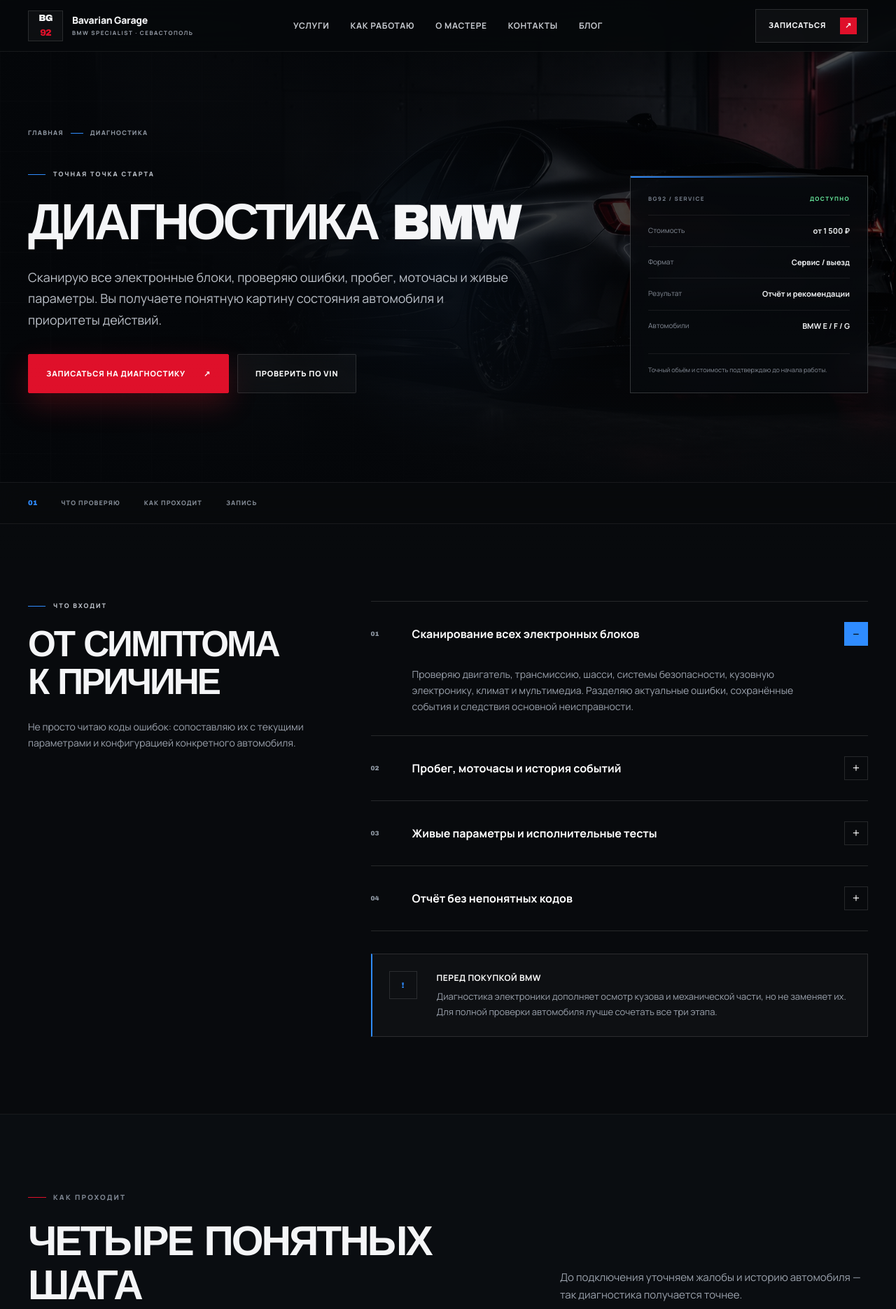
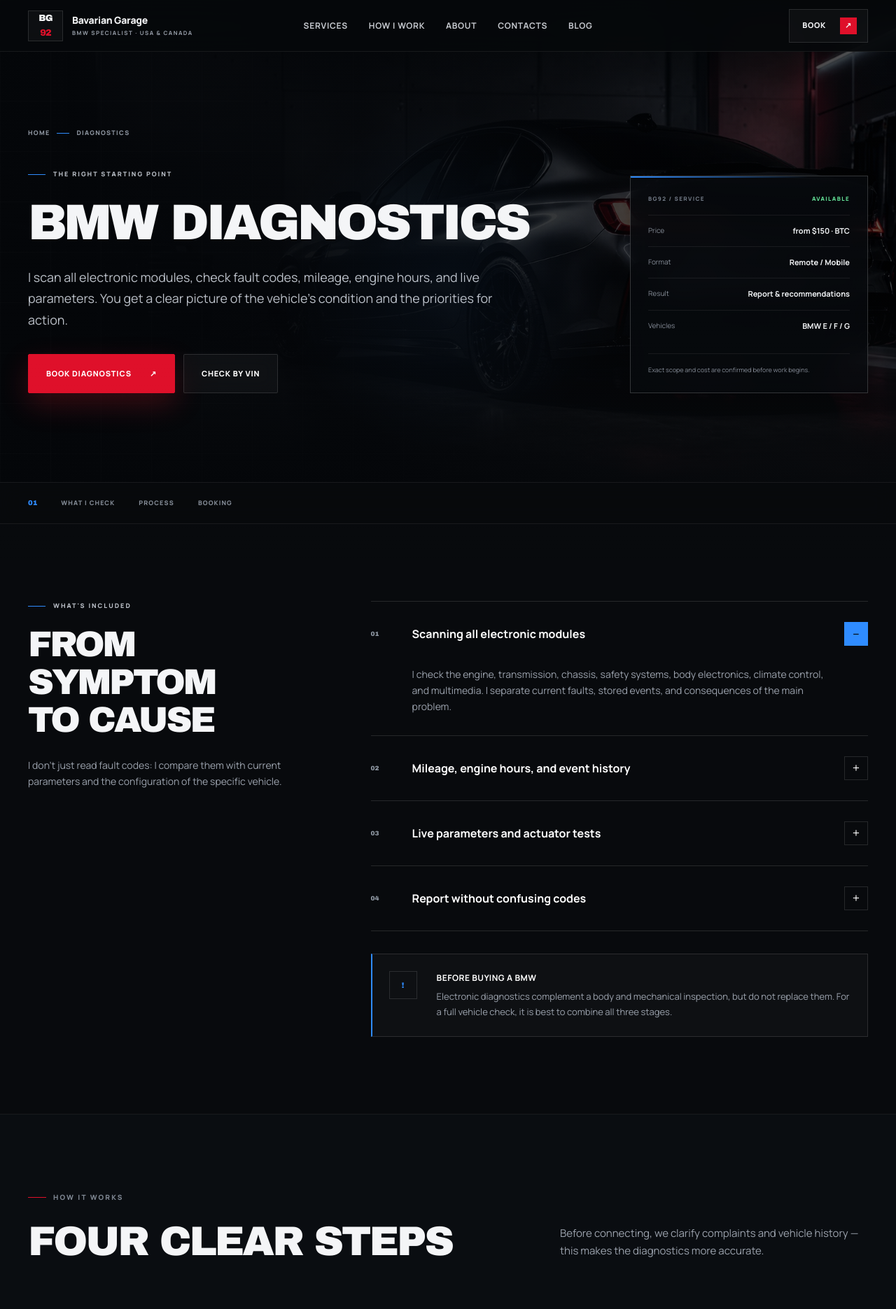
Before and after one commit to NikolayBDC/AmericaBMW, a website: page diagnostic.html in a window 1280 px wide. Shown: the top 1871 px of the page at 70% size. Drawn offline with Linux system fonts and the light colour scheme; a web font is replaced by a local one.

Commit message:
Update diagnostic.html

```diff
--- a/diagnostic.html
+++ b/diagnostic.html
@@ -1,25 +1,25 @@
 <!DOCTYPE html>
-<html lang="ru">
+<html lang="en">
 <head>
     <meta charset="UTF-8">
     <meta name="viewport" content="width=device-width, initial-scale=1.0">
     <meta name="theme-color" content="#080a0d">
-    <title>Диагностика BMW в Севастополе — Bavarian Garage 92</title>
-    <meta name="description" content="Компьютерная диагностика BMW в Севастополе: сканирование всех блоков, проверка пробега и моточасов, тесты датчиков, понятный отчёт и рекомендации.">
-    <link rel="canonical" href="https://bavarian-garage.ru/diagnostic.html">
+    <title>BMW Diagnostics — Bavarian Garage 92 | USA &amp; Canada</title>
+    <meta name="description" content="BMW computer diagnostics: full module scan, mileage and engine hours check, sensor tests, clear report and recommendations. Remote and mobile across the USA and Canada.">
+    <link rel="canonical" href="https://bavarian-garage.com/diagnostic.html">
     <meta property="og:type" content="website">
-    <meta property="og:locale" content="ru_RU">
-    <meta property="og:title" content="Диагностика BMW — Bavarian Garage 92">
-    <meta property="og:description" content="Находим причину, а не меняем детали наугад. Диагностика BMW в Севастополе.">
-    <meta property="og:url" content="https://bavarian-garage.ru/diagnostic.html">
-    <meta property="og:image" content="https://bavarian-garage.ru/assets/og.png">
+    <meta property="og:locale" content="en_US">
+    <meta property="og:title" content="BMW Diagnostics — Bavarian Garage 92">
+    <meta property="og:description" content="Find the cause instead of replacing parts at random. BMW diagnostics across the USA and Canada.">
+    <meta property="og:url" content="https://bavarian-garage.com/diagnostic.html">
+    <meta property="og:image" content="https://bavarian-garage.com/assets/og.png">
     <meta name="twitter:card" content="summary_large_image">
     <meta property="og:site_name" content="Bavarian Garage 92">
-    <meta property="og:image:alt" content="Bavarian Garage 92 — независимый BMW-специалист в Севастополе">
+    <meta property="og:image:alt" content="Bavarian Garage 92 — independent BMW specialist in the USA and Canada">
     <meta property="og:image:type" content="image/png">
     <meta property="og:image:width" content="1733">
     <meta property="og:image:height" content="909">
-    <meta name="twitter:image:alt" content="Bavarian Garage 92 — независимый BMW-специалист в Севастополе">
+    <meta name="twitter:image:alt" content="Bavarian Garage 92 — independent BMW specialist in the USA and Canada">
     <link rel="preconnect" href="https://fonts.googleapis.com">
     <link rel="preconnect" href="https://fonts.gstatic.com" crossorigin>
     <link href="https://fonts.googleapis.com/css2?family=Manrope:wght@400;500;600;700;800&amp;family=Unbounded:wght@500;600;700&amp;display=swap" rel="stylesheet">
@@ -28,15 +28,15 @@
     <link rel="stylesheet" href="assets/inner.css">
 </head>
 <body class="inner-page" data-page="diagnostic">
-    <a class="skip-link" href="#main">Перейти к содержанию</a>
+    <a class="skip-link" href="#main">Skip to content</a>
     <header class="site-header" id="siteHeader">
         <div class="shell header-inner">
-            <a class="brand" href="index.html" aria-label="Bavarian Garage 92 — на главную"><span class="brand-mark">BG<span>92</span></span><span class="brand-name">Bavarian Garage<small>BMW specialist · Севастополь</small></span></a>
-            <button class="nav-toggle" id="navToggle" type="button" aria-controls="navMenu" aria-expanded="false" aria-label="Открыть меню"><span></span><span></span></button>
-            <nav class="nav-menu" id="navMenu" aria-label="Основная навигация">
-                <a href="index.html#services">Услуги</a><a href="index.html#process">Как работаю</a><a href="index.html#about">О мастере</a><a href="index.html#contacts">Контакты</a><a href="blog.html">Блог</a>
+            <a class="brand" href="index.html" aria-label="Bavarian Garage 92 — home"><span class="brand-mark">BG<span>92</span></span><span class="brand-name">Bavarian Garage<small>BMW specialist · USA &amp; Canada</small></span></a>
+            <button class="nav-toggle" id="navToggle" type="button" aria-controls="navMenu" aria-expanded="false" aria-label="Open menu"><span></span><span></span></button>
+            <nav class="nav-menu" id="navMenu" aria-label="Main navigation">
+                <a href="index.html#services">Services</a><a href="index.html#process">How I Work</a><a href="index.html#about">About</a><a href="index.html#contacts">Contacts</a><a href="blog.html">Blog</a>
             </nav>
-            <a class="header-cta" href="index.html?service=diagnostic#form">Записаться <span aria-hidden="true">↗</span></a>
+            <a class="header-cta" href="index.html?service=diagnostic#form">Book <span aria-hidden="true">↗</span></a>
         </div>
     </header>
 
@@ -44,72 +44,72 @@
         <section class="detail-hero" aria-labelledby="pageTitle">
             <div class="detail-gridlines" aria-hidden="true"></div>
             <div class="shell">
-                <div class="breadcrumbs"><a href="index.html">Главная</a><i aria-hidden="true"></i><span>Диагностика</span></div>
+                <div class="breadcrumbs"><a href="index.html">Home</a><i aria-hidden="true"></i><span>Diagnostics</span></div>
                 <div class="detail-hero-layout">
                     <div>
-                        <span class="detail-kicker">Точная точка старта</span>
-                        <h1 id="pageTitle">Диагностика BMW</h1>
-                        <p class="detail-lead">Сканирую все электронные блоки, проверяю ошибки, пробег, моточасы и живые параметры. Вы получаете понятную картину состояния автомобиля и приоритеты действий.</p>
+                        <span class="detail-kicker">The right starting point</span>
+                        <h1 id="pageTitle">BMW Diagnostics</h1>
+                        <p class="detail-lead">I scan all electronic modules, check fault codes, mileage, engine hours, and live parameters. You get a clear picture of the vehicle's condition and the priorities for action.</p>
                         <div class="detail-actions">
-                            <a class="button button-primary" href="index.html?service=diagnostic#form">Записаться на диагностику <span>↗</span></a>
-                            <a class="button button-ghost" href="https://t.me/NikolayBDC" target="_blank" rel="noopener">Проверить по VIN</a>
+                            <a class="button button-primary" href="index.html?service=diagnostic#form">Book diagnostics <span>↗</span></a>
+                            <a class="button button-ghost" href="https://t.me/NikolayBDC" target="_blank" rel="noopener">Check by VIN</a>
                         </div>
                     </div>
-                    <aside class="detail-summary" aria-label="Кратко об услуге">
-                        <div class="detail-summary-head"><span>BG92 / SERVICE</span><span>Доступно</span></div>
+                    <aside class="detail-summary" aria-label="Service summary">
+                        <div class="detail-summary-head"><span>BG92 / SERVICE</span><span>Available</span></div>
                         <dl>
-                            <div><dt>Стоимость</dt><dd>от 1 500 ₽</dd></div>
-                            <div><dt>Формат</dt><dd>Сервис / выезд</dd></div>
-                            <div><dt>Результат</dt><dd>Отчёт и рекомендации</dd></div>
-                            <div><dt>Автомобили</dt><dd>BMW E / F / G</dd></div>
+                            <div><dt>Price</dt><dd>from $150 · BTC</dd></div>
+                            <div><dt>Format</dt><dd>Remote / Mobile</dd></div>
+                            <div><dt>Result</dt><dd>Report &amp; recommendations</dd></div>
+                            <div><dt>Vehicles</dt><dd>BMW E / F / G</dd></div>
                         </dl>
-                        <p class="detail-summary-note">Точный объём и стоимость подтверждаю до начала работы.</p>
+                        <p class="detail-summary-note">Exact scope and cost are confirmed before work begins.</p>
                     </aside>
                 </div>
             </div>
         </section>
 
-        <nav class="detail-nav" aria-label="Навигация по странице"><div class="shell"><strong>01</strong><a href="#includes">Что проверяю</a><a href="#process">Как проходит</a><a href="#booking">Запись</a></div></nav>
+        <nav class="detail-nav" aria-label="Page navigation"><div class="shell"><strong>01</strong><a href="#includes">What I check</a><a href="#process">Process</a><a href="#booking">Booking</a></div></nav>
 
         <section class="detail-section" id="includes">
             <div class="shell detail-section-grid">
-                <div class="detail-intro reveal"><span class="detail-kicker">Что входит</span><h2>От симптома<br>к причине</h2><p>Не просто читаю коды ошибок: сопоставляю их с текущими параметрами и конфигурацией конкретного автомобиля.</p></div>
+                <div class="detail-intro reveal"><span class="detail-kicker">What's included</span><h2>From symptom<br>to cause</h2><p>I don't just read fault codes: I compare them with current parameters and the configuration of the specific vehicle.</p></div>
                 <div class="reveal">
                     <div class="accordion">
-                        <article class="accordion-item active"><button class="accordion-question" type="button"><span class="item-number">01</span><span>Сканирование всех электронных блоков</span></button><div class="accordion-answer"><div><p>Проверяю двигатель, трансмиссию, шасси, системы безопасности, кузовную электронику, климат и мультимедиа. Разделяю актуальные ошибки, сохранённые события и следствия основной неисправности.</p></div></div></article>
-                        <article class="accordion-item"><button class="accordion-question" type="button"><span class="item-number">02</span><span>Пробег, моточасы и история событий</span></button><div class="accordion-answer"><div><p>Сопоставляю доступные значения в разных блоках и смотрю моточасы. Это особенно полезно перед покупкой автомобиля с пробегом.</p></div></div></article>
-                        <article class="accordion-item"><button class="accordion-question" type="button"><span class="item-number">03</span><span>Живые параметры и исполнительные тесты</span></button><div class="accordion-answer"><div><p>Проверяю показания датчиков и, когда это предусмотрено системой, запускаю тесты насосов, вентиляторов, заслонок и других исполнительных механизмов.</p></div></div></article>
-                        <article class="accordion-item"><button class="accordion-question" type="button"><span class="item-number">04</span><span>Отчёт без непонятных кодов</span></button><div class="accordion-answer"><div><p>Объясняю найденное человеческим языком: что требует внимания сейчас, что можно наблюдать, а что не влияет на эксплуатацию. По запросу сохраняю результаты диагностики.</p></div></div></article>
+                        <article class="accordion-item active"><button class="accordion-question" type="button"><span class="item-number">01</span><span>Scanning all electronic modules</span></button><div class="accordion-answer"><div><p>I check the engine, transmission, chassis, safety systems, body electronics, climate control, and multimedia. I separate current faults, stored events, and consequences of the main problem.</p></div></div></article>
+                        <article class="accordion-item"><button class="accordion-question" type="button"><span class="item-number">02</span><span>Mileage, engine hours, and event history</span></button><div class="accordion-answer"><div><p>I compare available values in different modules and check engine hours. This is especially useful before buying a used car.</p></div></div></article>
+                        <article class="accordion-item"><button class="accordion-question" type="button"><span class="item-number">03</span><span>Live parameters and actuator tests</span></button><div class="accordion-answer"><div><p>I check sensor readings and, when supported by the system, run tests of pumps, fans, flaps, and other actuators.</p></div></div></article>
+                        <article class="accordion-item"><button class="accordion-question" type="button"><span class="item-number">04</span><span>Report without confusing codes</span></button><div class="accordion-answer"><div><p>I explain the findings in plain language: what needs attention now, what can be monitored, and what does not affect operation. On request, I save the diagnostic results.</p></div></div></article>
                     </div>
-                    <div class="detail-note"><span>!</span><div><strong>Перед покупкой BMW</strong><p>Диагностика электроники дополняет осмотр кузова и механической части, но не заменяет их. Для полной проверки автомобиля лучше сочетать все три этапа.</p></div></div>
+                    <div class="detail-note"><span>!</span><div><strong>Before buying a BMW</strong><p>Electronic diagnostics complement a body and mechanical inspection, but do not replace them. For a full vehicle check, it is best to combine all three stages.</p></div></div>
                 </div>
             </div>
         </section>
 
         <section class="detail-section" id="process">
             <div class="shell">
-                <div class="section-heading reveal"><div><span class="section-kicker">Как проходит</span><h2>Четыре понятных шага</h2></div><p>До подключения уточняем жалобы и историю автомобиля — так диагностика получается точнее.</p></div>
+                <div class="section-heading reveal"><div><span class="section-kicker">How it works</span><h2>Four clear steps</h2></div><p>Before connecting, we clarify complaints and vehicle history — this makes the diagnostics more accurate.</p></div>
                 <div class="detail-steps reveal">
-                    <article class="detail-step"><span>01 / Контекст</span><h3>Фиксируем симптомы</h3><p>Когда и при каких условиях появляется проблема.</p></article>
-                    <article class="detail-step"><span>02 / Подключение</span><h3>Считываю данные</h3><p>Идентифицирую автомобиль и опрашиваю системы.</p></article>
-                    <article class="detail-step"><span>03 / Проверка</span><h3>Сопоставляю факты</h3><p>Проверяю параметры и подтверждаю вероятную причину.</p></article>
-                    <article class="detail-step"><span>04 / Результат</span><h3>Расставляю приоритеты</h3><p>Объясняю выводы и следующие безопасные действия.</p></article>
+                    <article class="detail-step"><span>01 / Context</span><h3>We record symptoms</h3><p>When and under what conditions the problem appears.</p></article>
+                    <article class="detail-step"><span>02 / Connection</span><h3>I read the data</h3><p>I identify the vehicle and query the systems.</p></article>
+                    <article class="detail-step"><span>03 / Check</span><h3>I compare the facts</h3><p>I verify parameters and confirm the likely cause.</p></article>
+                    <article class="detail-step"><span>04 / Result</span><h3>I set priorities</h3><p>I explain the conclusions and the next safe actions.</p></article>
                 </div>
             </div>
         </section>
 
         <section class="detail-cta" id="booking">
             <div class="shell detail-cta-box reveal">
-                <div><span class="detail-kicker">Запись</span><h2>Расскажите, что происходит с BMW</h2><p>Напишите модель, год, VIN и симптомы. Уточню формат проверки и стоимость до визита.</p><div class="related-services"><a href="coding.html">Кодинг</a><a href="chiptuning.html">Чип-тюнинг</a><a href="remote.html">Выезд</a></div></div>
-                <div class="detail-cta-actions"><a class="button button-primary" href="index.html?service=diagnostic#form">Оставить заявку <span>↗</span></a><a class="button button-ghost" href="tel:+79786835691">Позвонить</a></div>
+                <div><span class="detail-kicker">Booking</span><h2>Tell me what's happening with your BMW</h2><p>Write the model, year, VIN, and symptoms. I'll clarify the check format and cost before the visit.</p><div class="related-services"><a href="coding.html">Coding</a><a href="chiptuning.html">Chip Tuning</a><a href="remote.html">Mobile</a></div></div>
+                <div class="detail-cta-actions"><a class="button button-primary" href="index.html?service=diagnostic#form">Submit a request <span>↗</span></a><a class="button button-ghost" href="https://t.me/NikolayBDC" target="_blank" rel="noopener">Telegram</a></div>
             </div>
         </section>
     </main>
 
-    <footer class="site-footer"><div class="shell footer-top"><a class="brand" href="index.html"><span class="brand-mark">BG<span>92</span></span><span class="brand-name">Bavarian Garage<small>BMW specialist · Севастополь</small></span></a><p>Кодинг · Диагностика · Ретрофит · Чип-тюнинг BMW</p><div><a href="privacy.html">Конфиденциальность</a><a href="https://t.me/NikolayBDC" target="_blank" rel="noopener">Telegram</a></div></div><div class="shell footer-bottom"><span>© <span id="year">2026</span> Bavarian Garage 92</span><span>Севастополь · Работа по всей России</span></div></footer>
-    <nav class="mobile-actions" aria-label="Быстрые действия"><a href="tel:+79786835691">Позвонить</a><a href="index.html?service=diagnostic#form">Записаться</a></nav>
-    <button class="back-top" id="backTop" type="button" aria-label="Наверх">↑</button>
-    <script type="application/ld+json">{"@context":"https://schema.org","@type":"Service","name":"Компьютерная диагностика BMW","serviceType":"Диагностика электронных систем BMW","areaServed":{"@type":"City","name":"Севастополь"},"provider":{"@id":"https://bavarian-garage.ru/#business","@type":"AutoRepair","name":"Bavarian Garage 92","telephone":"+79786835691","url":"https://bavarian-garage.ru/"}}</script>
+    <footer class="site-footer"><div class="shell footer-top"><a class="brand" href="index.html"><span class="brand-mark">BG<span>92</span></span><span class="brand-name">Bavarian Garage<small>BMW specialist · USA &amp; Canada</small></span></a><p>Coding · Diagnostics · Retrofit · Chip Tuning BMW · Bitcoin accepted</p><div><a href="privacy.html">Privacy</a><a href="https://t.me/NikolayBDC" target="_blank" rel="noopener">Telegram</a></div></div><div class="shell footer-bottom"><span>© <span id="year">2026</span> Bavarian Garage 92</span><span>USA &amp; Canada · Remote-first service</span></div></footer>
+    <nav class="mobile-actions" aria-label="Quick actions"><a href="https://t.me/NikolayBDC" target="_blank" rel="noopener">Telegram</a><a href="index.html?service=diagnostic#form">Book</a></nav>
+    <button class="back-top" id="backTop" type="button" aria-label="Back to top">↑</button>
+    <script type="application/ld+json">{"@context":"https://schema.org","@type":"Service","name":"BMW Computer Diagnostics","serviceType":"BMW electronic system diagnostics","areaServed":[{"@type":"Country","name":"United States"},{"@type":"Country","name":"Canada"}],"provider":{"@id":"https://bavarian-garage.com/#business","@type":"AutoRepair","name":"Bavarian Garage 92","url":"https://bavarian-garage.com/","paymentAccepted":"Bitcoin","currenciesAccepted":"BTC"}}</script>
     <script src="assets/site.js" defer></script>
 </body>
 </html>
```
